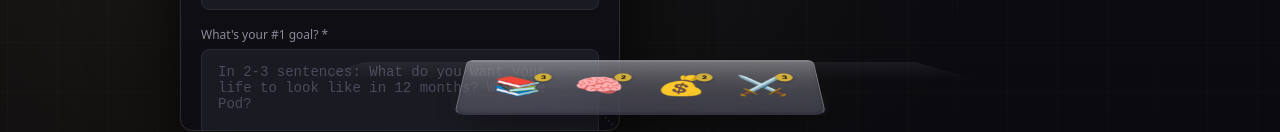
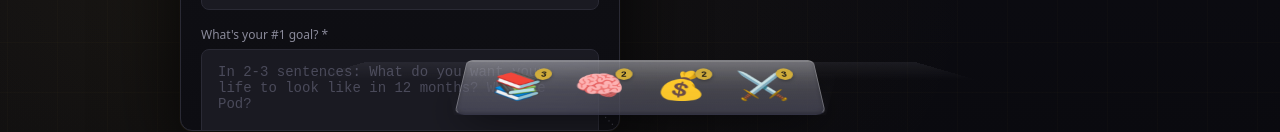
Before and after one commit to z0rbas/guild-marketing-pod, a React (Vite) app: page / in a window 1280 px wide. Both pictures are taken after a click on the button "Skip to Application →". Shown: the part 665-797 px from the top of the page. Built offline with nearby package versions, Linux system fonts and the light colour scheme.

Commit message:
Reset icons to default flat - keep 3D platform
- Icons back to default (no rotation)
- Expanded menu items back to default (no rotation)
- 3D tilted dock platform unchanged

```diff
--- a/src/components/Dock3D.jsx
+++ b/src/components/Dock3D.jsx
@@ -127,15 +127,12 @@ const Dock3D = ({ windows, openWindows, onToggleWindow }) => {
             onMouseLeave={() => !isMobile && setExpandedStack(null)}
             onClick={() => isMobile && setExpandedStack(expandedStack === stack.id ? null : stack.id)}
           >
-            {/* Expanded Stack Items - fan out upward, tilted to match dock */}
+            {/* Expanded Stack Items - fan out upward */}
             <div style={{
               position: 'absolute',
               bottom: '100%',
               left: '50%',
-              // Counter-rotate to match the dock's 45deg tilt
-              transform: isMobile ? 'translateX(-50%)' : 'translateX(-50%) rotateX(-45deg)',
-              transformStyle: 'preserve-3d',
-              transformOrigin: 'center bottom',
+              transform: 'translateX(-50%)',
               display: 'flex',
               flexDirection: 'column-reverse',
               alignItems: 'center',
@@ -232,17 +229,14 @@ const Dock3D = ({ windows, openWindows, onToggleWindow }) => {
                 position: 'relative',
               }}
             >
-              {/* Simple emoji icon - tilted up to stand on the shelf */}
+              {/* Simple emoji icon - default flat */}
               <div style={{
                 position: 'relative',
                 display: 'flex',
                 alignItems: 'center',
                 justifyContent: 'center',
                 transition: 'transform 0.2s ease',
-                transform: isMobile
-                  ? (expandedStack === stack.id ? 'scale(1.15)' : 'scale(1)')
-                  : (expandedStack === stack.id ? 'rotateX(-45deg) scale(1.15)' : 'rotateX(-45deg) scale(1)'),
-                transformStyle: 'preserve-3d',
+                transform: expandedStack === stack.id ? 'scale(1.15)' : 'scale(1)',
               }}>
                 <span style={{
                   fontSize: isMobile ? 32 : 42,
```
